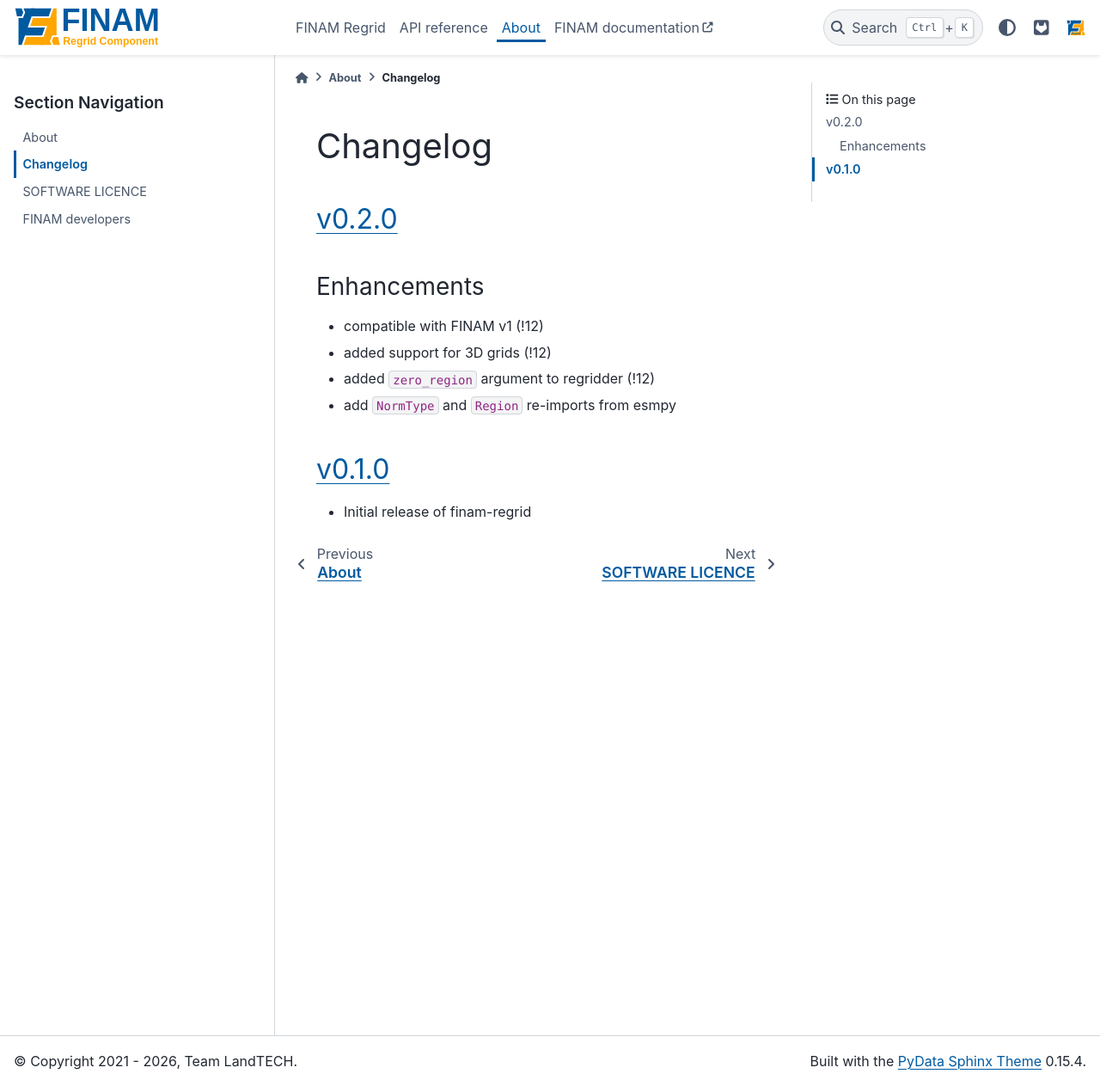
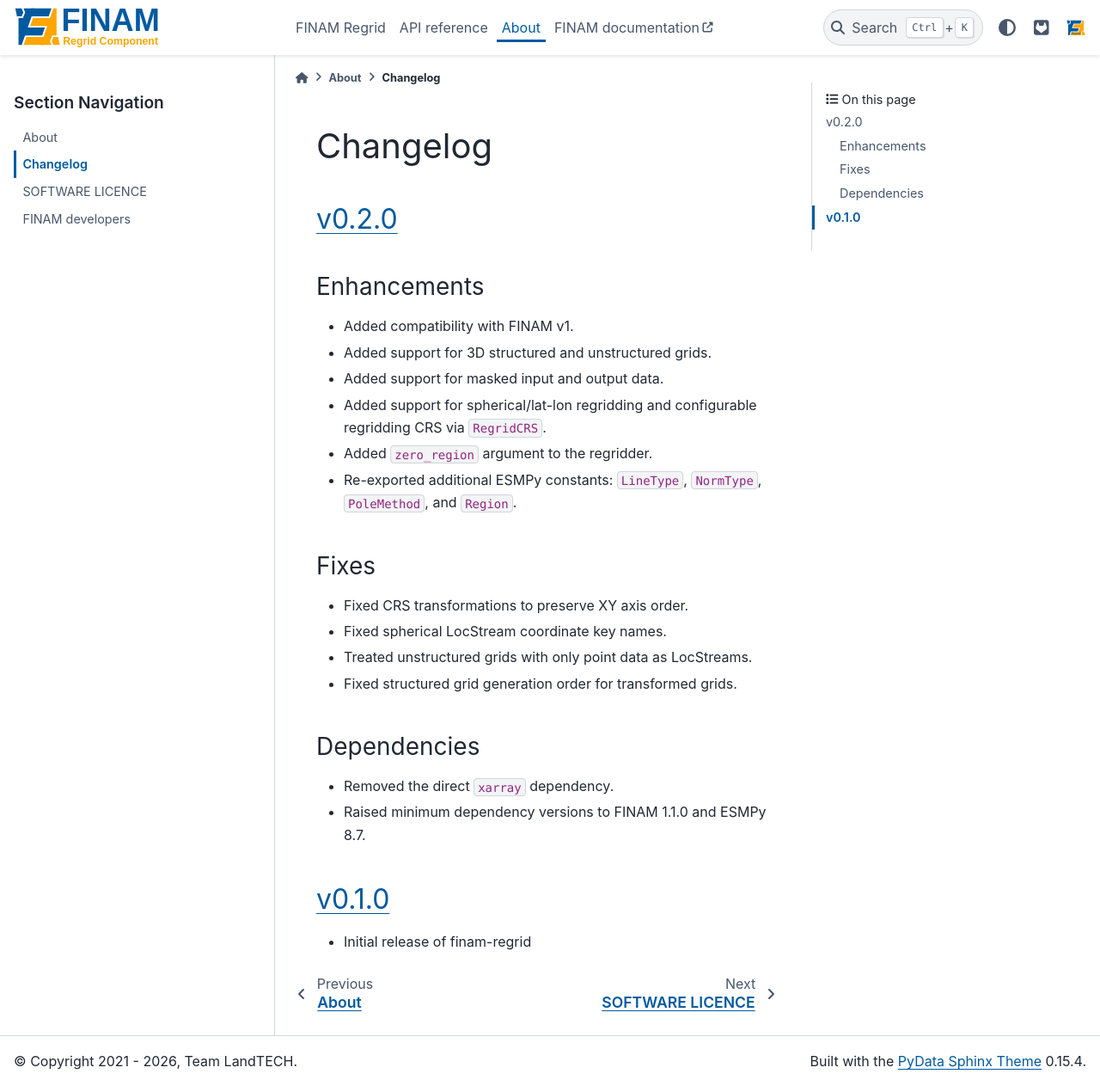
Before and after one commit to finam-ufz/finam-regrid, a Sphinx documentation site: the page built from docs/source/about/changelog.rst, in a window 1280 px wide and 1263 px high. Shown: the whole window at 86% size. Built offline with Sphinx 7.4.7 and the PyData theme 0.15.4, drawn with Linux system fonts in a browser that asks for light colours.

Commit message:
update changelog and year in license for v0.2

```diff
--- a/CHANGELOG.md
+++ b/CHANGELOG.md
@@ -3,10 +3,22 @@
 ## [v0.2.0]
 
 ### Enhancements
-* compatible with FINAM v1 (!12)
-* added support for 3D grids (!12)
-* added `zero_region` argument to regridder (!12)
-* add `NormType` and `Region` re-imports from esmpy
+* Added compatibility with FINAM v1.
+* Added support for 3D structured and unstructured grids.
+* Added support for masked input and output data.
+* Added support for spherical/lat-lon regridding and configurable regridding CRS via `RegridCRS`.
+* Added `zero_region` argument to the regridder.
+* Re-exported additional ESMPy constants: `LineType`, `NormType`, `PoleMethod`, and `Region`.
+
+### Fixes
+* Fixed CRS transformations to preserve XY axis order.
+* Fixed spherical LocStream coordinate key names.
+* Treated unstructured grids with only point data as LocStreams.
+* Fixed structured grid generation order for transformed grids.
+
+### Dependencies
+* Removed the direct `xarray` dependency.
+* Raised minimum dependency versions to FINAM 1.1.0 and ESMPy 8.7.
 
 ## [v0.1.0]
 
--- a/docs/source/index.rst
+++ b/docs/source/index.rst
@@ -77,4 +77,4 @@
 License
 ^^^^^^^
 
-LGPLv3, Copyright © 2021-2025, the FINAM developers from Helmholtz-Zentrum für Umweltforschung GmbH - UFZ. All rights reserved.
+LGPLv3, Copyright © 2021-2026, the FINAM developers from Helmholtz-Zentrum für Umweltforschung GmbH - UFZ. All rights reserved.
```
Also changed, not shown: README.md (+1 -1 lines), LICENSE.md.
